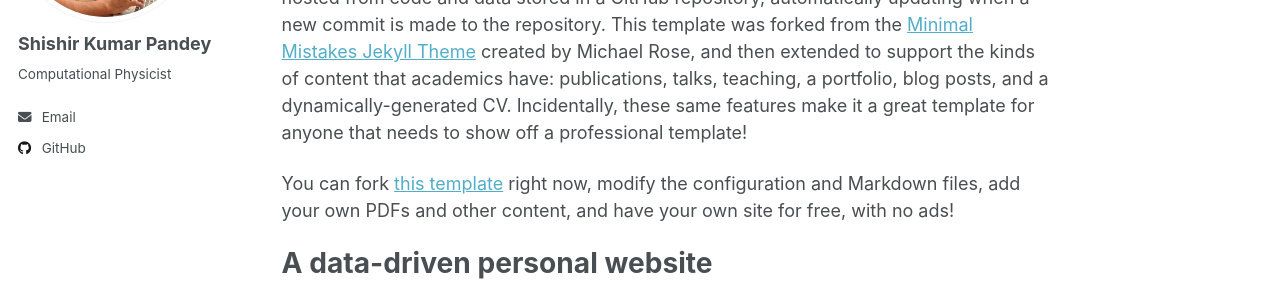
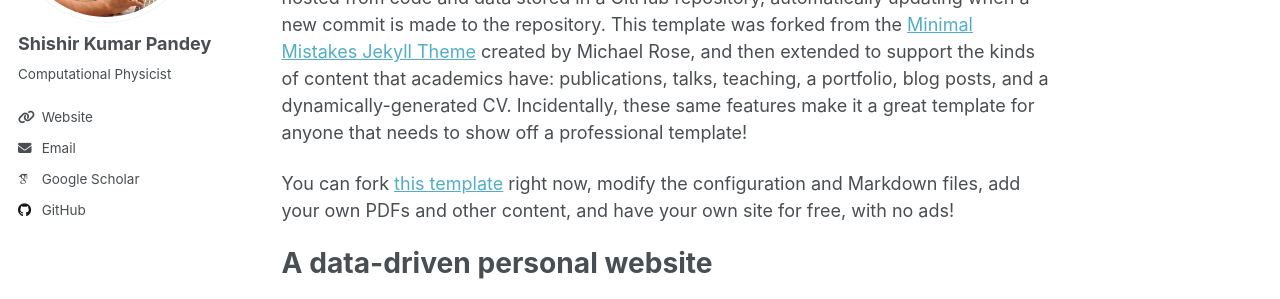
Before and after one commit to aroosh7/prof-website, a Jekyll site: the page built from _pages/about.md, in a window 1280 px wide. Shown: the part 239-538 px from the top of the page. Built offline with Jekyll 4.4.1, drawn with Linux system fonts in a browser that asks for light colours; some web fonts are replaced; a script that is not in the unit is left out; part of the change alters nothing that is shown.

Commit message:
Update _config.yml

```diff
--- a/_config.yml
+++ b/_config.yml
@@ -28,14 +28,14 @@ author:
   bio              : "Computational Physicist"
   location         : # "Earth"
   employer         : # "Red Brick University"
-  uri              : # URL
+  uri              : "https://www.bits-pilani.ac.in/dr-shishir-kumar-pandey/"
   email            : "shishir.kr.pandey@gmail.com"
   github           : "shishirkrpandey"
 
   # Academic websites
   academia         : # URL
   arxiv            : # URL - Update with the correct link to your profile
-  googlescholar    : # "https://scholar.google.com/citations?user=PS_CX0AAAAAJ"
+  googlescholar    : "https://scholar.google.com/citations?hl=en&user=tkjLHxoAAAAJ&view_op=list_works&sortby=pubdate"
   inspire-hep      : # URL
   impactstory      : # URL
   orcid            : # "http://orcid.org/yourorcidurl"
```
